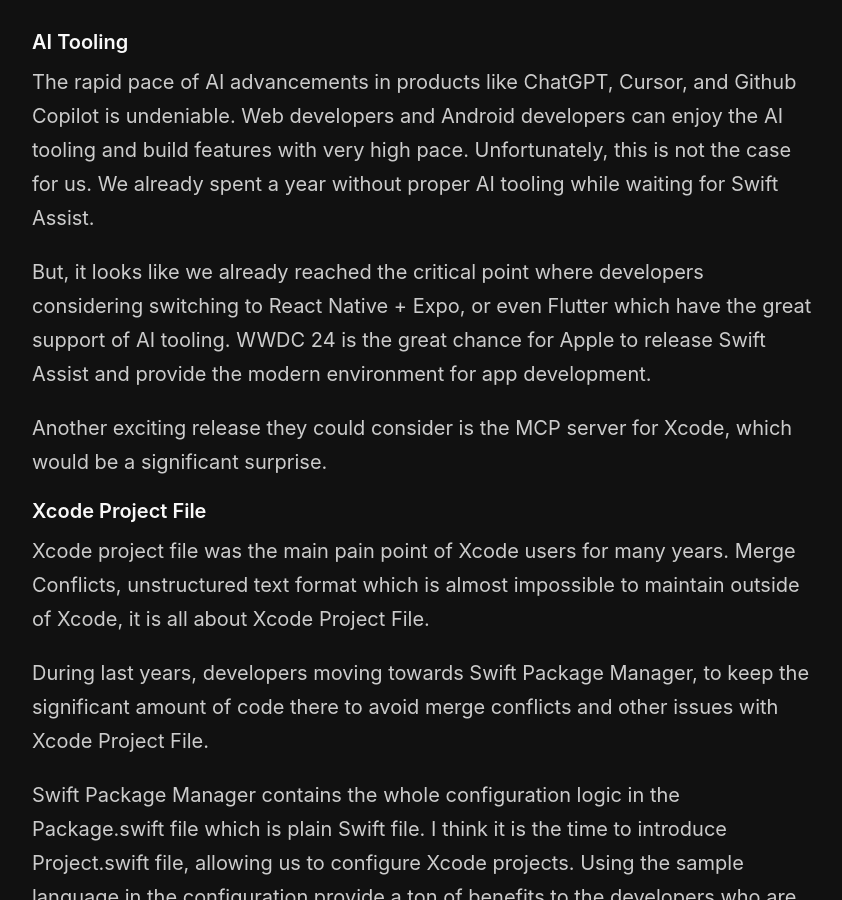
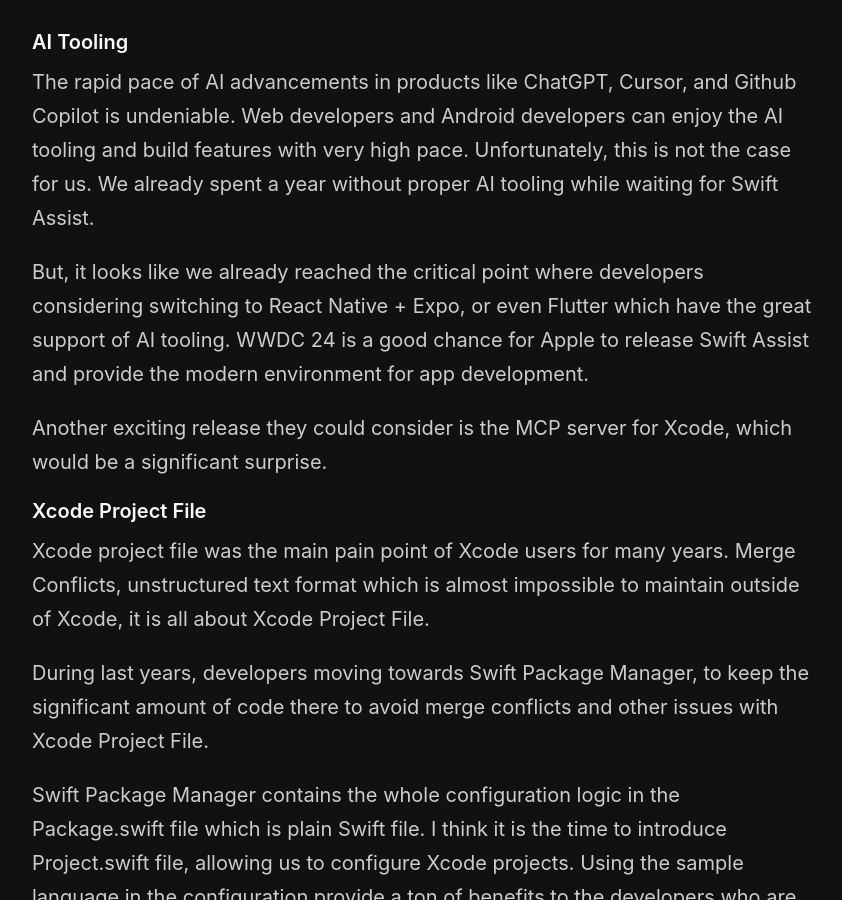
Before and after one commit to mecid/mecid.github.io, a Jekyll site: the page built from _posts/2025-04-08-wwdc25-wishes.md, in a window 1280 px wide and 900 px high, scrolled down 402 px. Shown: the whole window, without its empty margins (218-1060 px from the left). Built offline with Jekyll 4.4.1, drawn with Linux system fonts in a browser that asks for light colours.

Commit message:
AI Tooling section of wwdc wishes post tuned

```diff
--- a/_posts/2025-04-08-wwdc25-wishes.md
+++ b/_posts/2025-04-08-wwdc25-wishes.md
@@ -9,7 +9,7 @@
 #### AI Tooling
 The rapid pace of AI advancements in products like ChatGPT, Cursor, and Github Copilot is undeniable. Web developers and Android developers can enjoy the AI tooling and build features with very high pace. Unfortunately, this is not the case for us. We already spent a year without proper AI tooling while waiting for Swift Assist.
 
-But, it looks like we already reached the critical point where developers considering switching to React Native + Expo, or even Flutter which have the great support of AI tooling. WWDC 24 is the great chance for Apple to release Swift Assist and provide the modern environment for app development.
+But, it looks like we already reached the critical point where developers considering switching to React Native + Expo, or even Flutter which have the great support of AI tooling. WWDC 24 is a good chance for Apple to release Swift Assist and provide the modern environment for app development.
 
 Another exciting release they could consider is the MCP server for Xcode, which would be a significant surprise.
 
```
